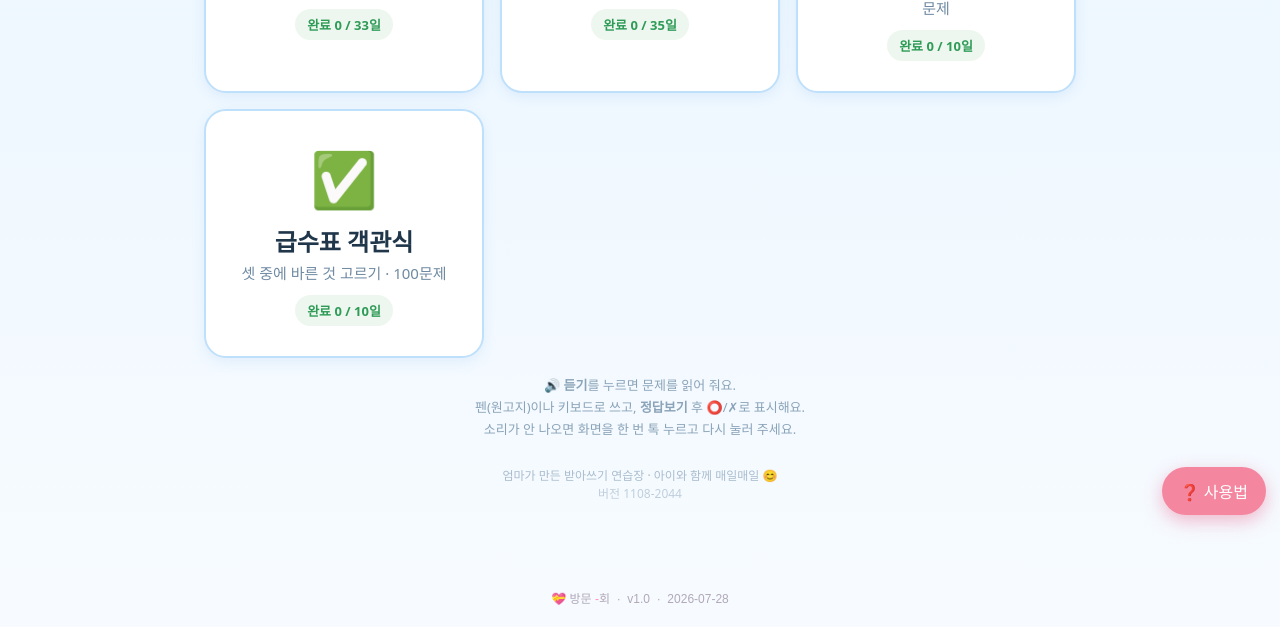
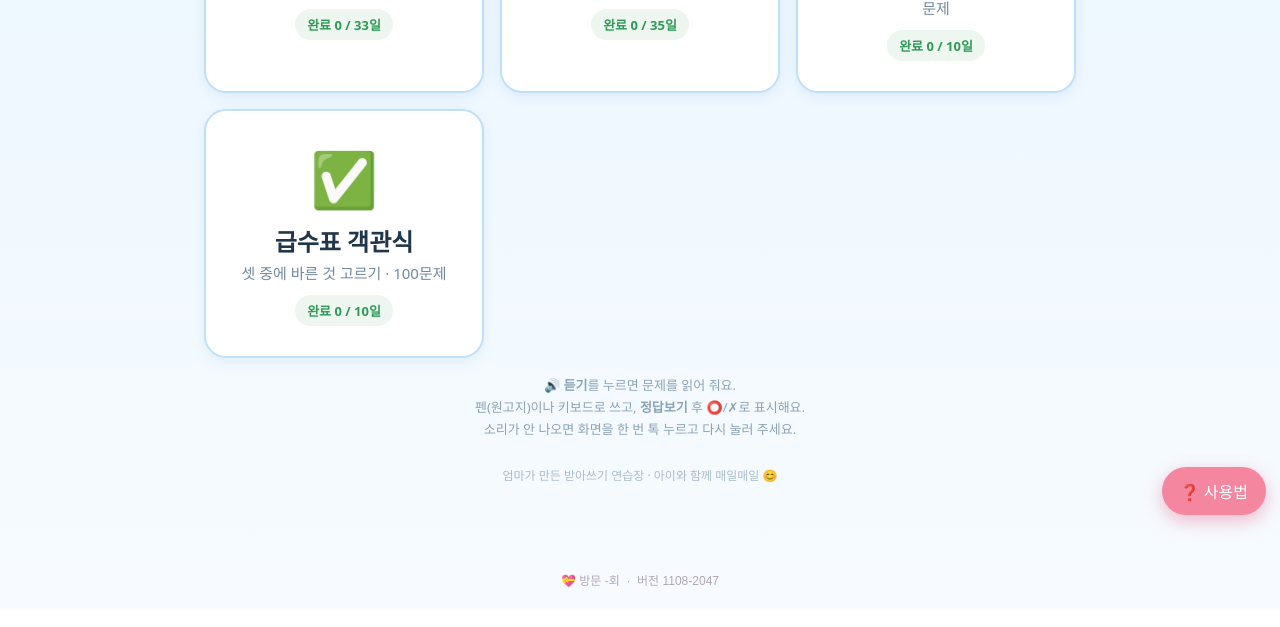
Before and after one commit to godpen65-jpg/dictation-practice, a plain HTML site: page index.html in a window 1280 px wide. Shown: the part 271-898 px from the top of the page. Drawn offline with Linux system fonts and the light colour scheme; no server answers.

Commit message:
버전 표시 두 군데 → 방문수 줄 한 곳으로 합침
Co-Authored-By: Claude Opus 5 <noreply@anthropic.com>

```diff
--- a/index.html
+++ b/index.html
@@ -172,7 +172,7 @@
     <p class="tip" id="doneTip"></p>
   </section>
 
-  <div class="footer">엄마가 만든 받아쓰기 연습장 · 아이와 함께 매일매일 😊<br><span style="opacity:.7">버전 1108-2044</span></div>
+  <div class="footer">엄마가 만든 받아쓰기 연습장 · 아이와 함께 매일매일 😊</div>
 </div>
 
 <script>
@@ -635,7 +635,7 @@ document.addEventListener('keydown',function(e){if(e.key==='Escape') hlpClose();
 #site-meta b{color:#ff8bbd;font-weight:normal;}
 @media print{#site-meta{display:none !important;}}
 </style>
-<div id="site-meta">💝 방문 <b><span id="visit-count">…</span></b>회 &nbsp;·&nbsp; v1.0 &nbsp;·&nbsp; 2026-07-28</div>
+<div id="site-meta">💝 방문 <b><span id="visit-count">…</span></b>회 &nbsp;·&nbsp; 버전 1108-2047</div>
 <script>
 (function(){
   var el=document.getElementById('visit-count');
@@ -739,7 +739,7 @@ function fcPause(){
 <script>
 /* 새 버전이 올라오면 다음에 열 때 자동으로 받아오기 (앱으로 깔아도 최신 유지) */
 (function(){
-  var BUILD='1108-2044';
+  var BUILD='1108-2047';
   try{
     fetch('version.txt?t='+Date.now(),{cache:'no-store'})
       .then(function(r){ return r.ok ? r.text() : null; })
```
Also changed, not shown: version.txt.
